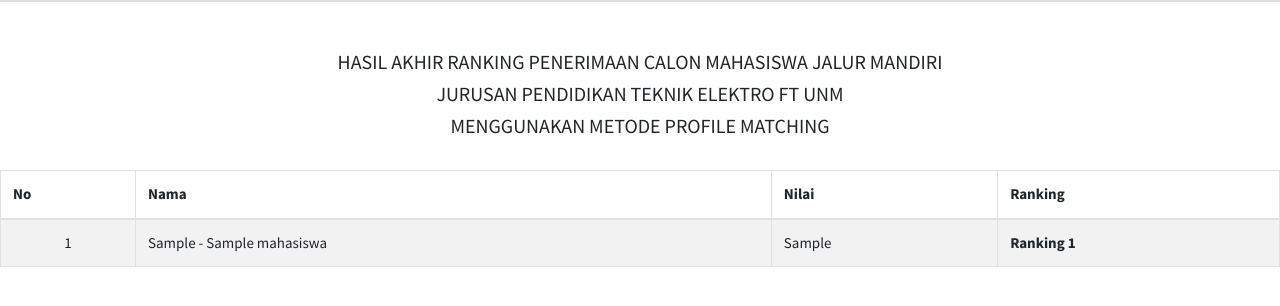
After one commit to azwarbahar/spk_pm_unm, a PHP site: page /admin/home/ranking-print.php in a window 1280 px wide. The commit adds this page. Shown: the top 306 px of the page. Run offline with PHP 8.4, Linux system fonts and the light colour scheme; tables that the repository leaves empty or names only in its code hold one stand-in row (values such as "Sample post"); some libraries are stand-ins or nearby versions.

Commit message:
update print

```diff
--- /dev/null
+++ b/admin/home/ranking-print.php
@@ -0,0 +1,101 @@
+<?php
+require '../../koneksi.php';
+$hasil_akhir = mysqli_query($conn, "SELECT * FROM tb_hasil_akhir_mahasiswa ORDER BY nilai_hasil_akhir_mahasiswa DESC");
+
+
+?>
+
+<!DOCTYPE html>
+<html>
+<head>
+  <meta charset="utf-8">
+  <meta http-equiv="X-UA-Compatible" content="IE=edge">
+  <title>RESES DPRD Kab Soppeng</title>
+  <!-- Tell the browser to be responsive to screen width -->
+  <meta name="viewport" content="width=device-width, initial-scale=1">
+  <!-- Bootstrap 4 -->
+
+  <!-- Font Awesome -->
+  <link rel="stylesheet" href="/reses-dprd/assets/plugins/fontawesome-free/css/all.min.css">
+  <!-- Ionicons -->
+  <link rel="stylesheet" href="https://code.ionicframework.com/ionicons/2.0.1/css/ionicons.min.css">
+  <!-- Theme style -->
+  <link rel="stylesheet" href="/reses-dprd/assets/dist/css/adminlte.min.css">
+
+  <!-- Google Font: Source Sans Pro -->
+  <link href="https://fonts.googleapis.com/css?family=Source+Sans+Pro:300,400,400i,700" rel="stylesheet">
+</head>
+<body>
+<div class="wrapper">
+  <!-- Main content -->
+  <section class="invoice">
+    <!-- title row -->
+    <!-- <div class="row">
+      <div class="col-12">
+        <h2 class="page-header">
+          <i class="fas fa-globe"></i> Reses DPRD Kab. Soppeng
+          <small class="float-right">Date : </small>
+        </h2>
+      </div> -->
+      <!-- /.col -->
+    </div>
+    <!-- info row -->
+    <div class="row invoice-info">
+      <div class="col-sm-12 invoice-col">
+        <br><br>
+        <h5 style="text-align: center;">HASIL AKHIR RANKING PENERIMAAN CALON MAHASISWA JALUR MANDIRI</h5>
+        <h5 style="text-align: center;">JURUSAN PENDIDIKAN TEKNIK ELEKTRO FT UNM</h5>
+        <h5 style="text-align: center;">MENGGUNAKAN METODE PROFILE MATCHING</h5>
+        <br>
+      </div><br>
+      <!-- /.col -->
+
+    </div>
+    <!-- /.row -->
+
+    <!-- Table row -->
+    <div class="row">
+      <div class="col-12 table-responsive">
+        <table class="table table-bordered table-striped">
+          <thead>
+          <tr>
+            <th style="font-size: 15px;">No</th>
+            <th style="font-size: 15px;">Nama</th>
+            <th style="font-size: 15px;">Nilai</th>
+            <th style="font-size: 15px;">Ranking</th>
+          </tr>
+          </thead>
+          <tbody>
+
+          <?php
+                   $i = 1; foreach($hasil_akhir as $dta) {
+                    ?>
+                    <tr>
+                    <td style="text-align: center; font-size: 15px;"><?= $i ?></td>
+                    <?php
+                        $mahasiswa = mysqli_query($conn, "SELECT * FROM tb_mahasiswa WHERE id_mahasiswa='$dta[id_mahasiswa]'");
+                        $dta_mahasiswa = mysqli_fetch_assoc($mahasiswa);
+                    ?>
+                    <td style="font-size: 15px;"><?= $dta_mahasiswa['no_induk_mahasiswa'] ?> - <?= $dta_mahasiswa['nama_mahasiswa'] ?></td>
+                    <td style="font-size: 15px;"><?= $dta['nilai_hasil_akhir_mahasiswa'] ?></td>
+                    <td style="font-size: 15px;"><b>Ranking <?= $i ?></b></td>
+                  </tr>
+                  <?php
+                  $i = $i + 1; }
+                  ?>
+          </tbody>
+        </table>
+      </div>
+      <!-- /.col -->
+    </div>
+    <!-- /.row -->
+  </section>
+  <!-- /.content -->
+</div>
+<!-- ./wrapper -->
+
+<script type="text/javascript">
+  window.addEventListener("load", window.print());
+</script>
+</body>
+</html>
```
Also changed, not shown: admin/home/index.php (+7 -1 lines).
